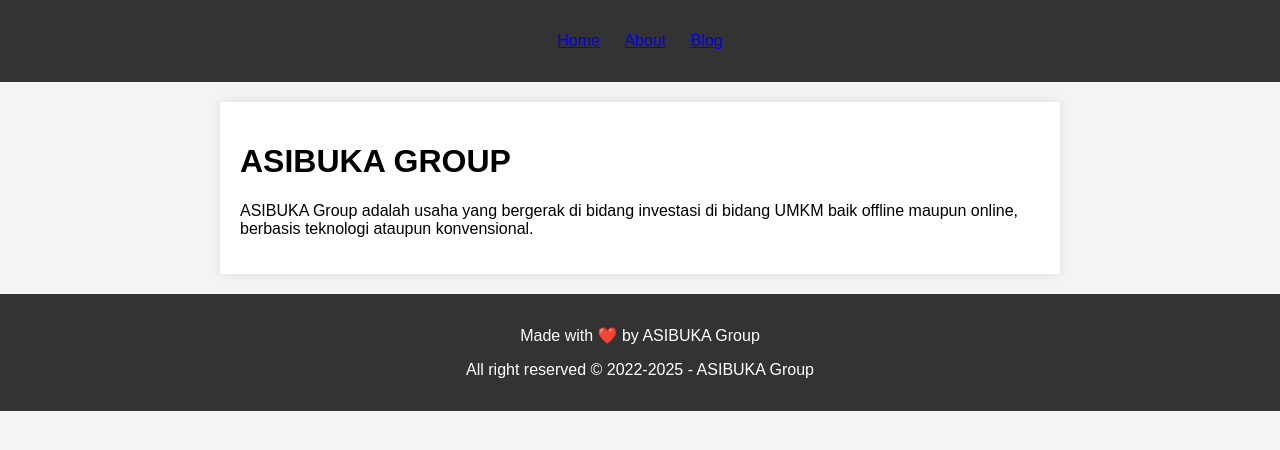
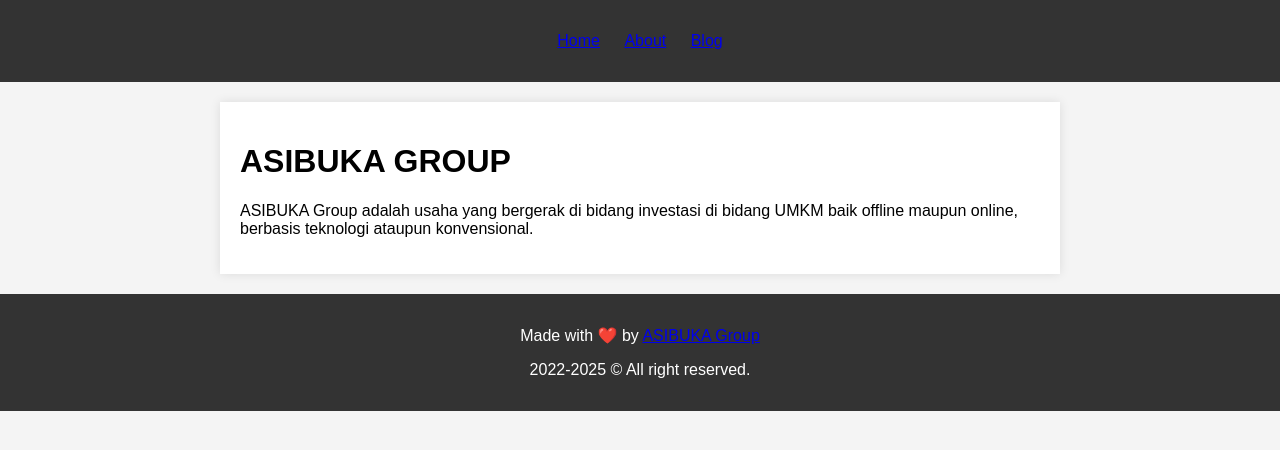
Before and after one commit to asibukagroup/asibukagroup.github.io, a Jekyll site: the page built from index.md, in a window 1280 px wide. Shown: the top 450 px of the page. Built offline with Jekyll 4.4.1, drawn with Linux system fonts in a browser that asks for light colours.

Commit message:
Update footer.html

```diff
--- a/_includes/footer.html
+++ b/_includes/footer.html
@@ -1,4 +1 @@
-<footer>
-    <p>Made with ❤️ by ASIBUKA Group </p>
-    <p>All right reserved &copy; 2022-{{ site.time | date: "%Y" }} - {{ site.author }}</p>
-</footer>
+<footer><p>Made with ❤️ by <a href='{{ site.url }}' title='{{ site.title }}'>{{ site.author }}</a></p><p>2022-{{ site.time | date: "%Y" }} &copy; All right reserved.</p></footer>
```
